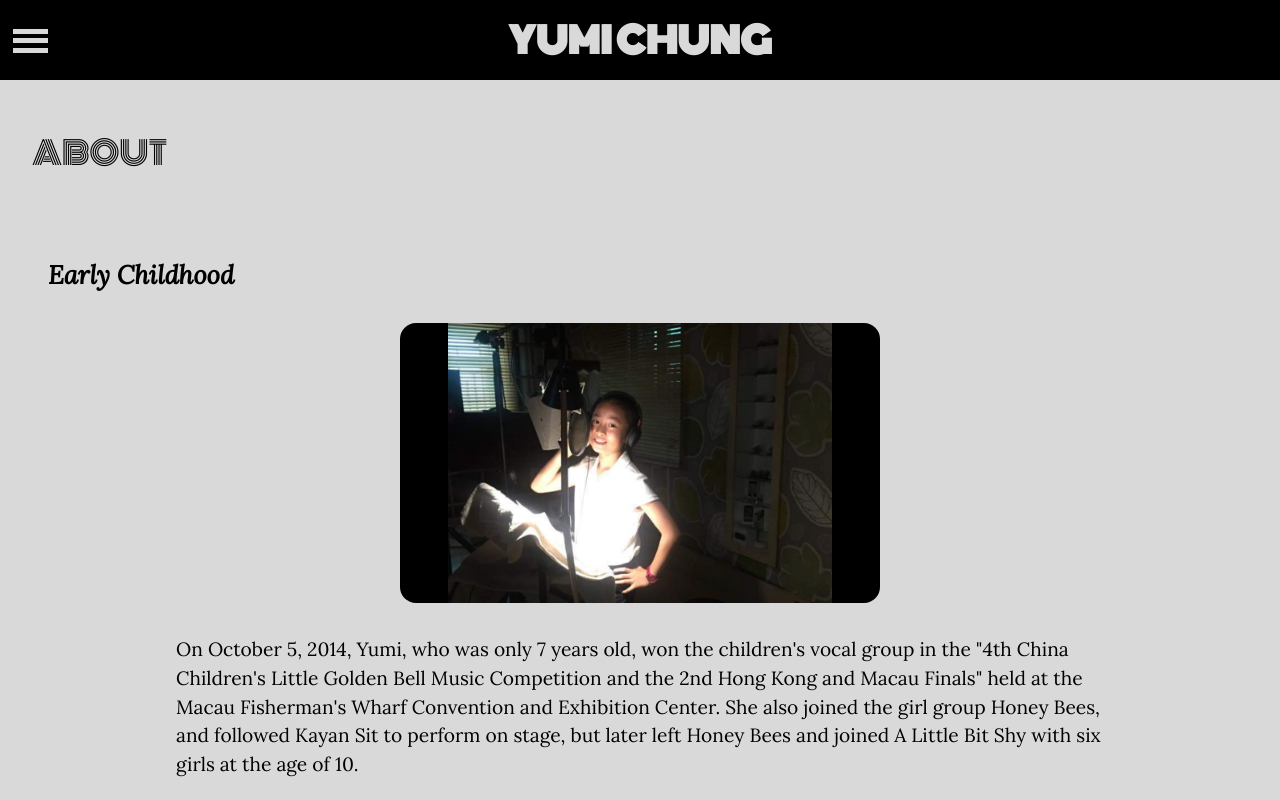
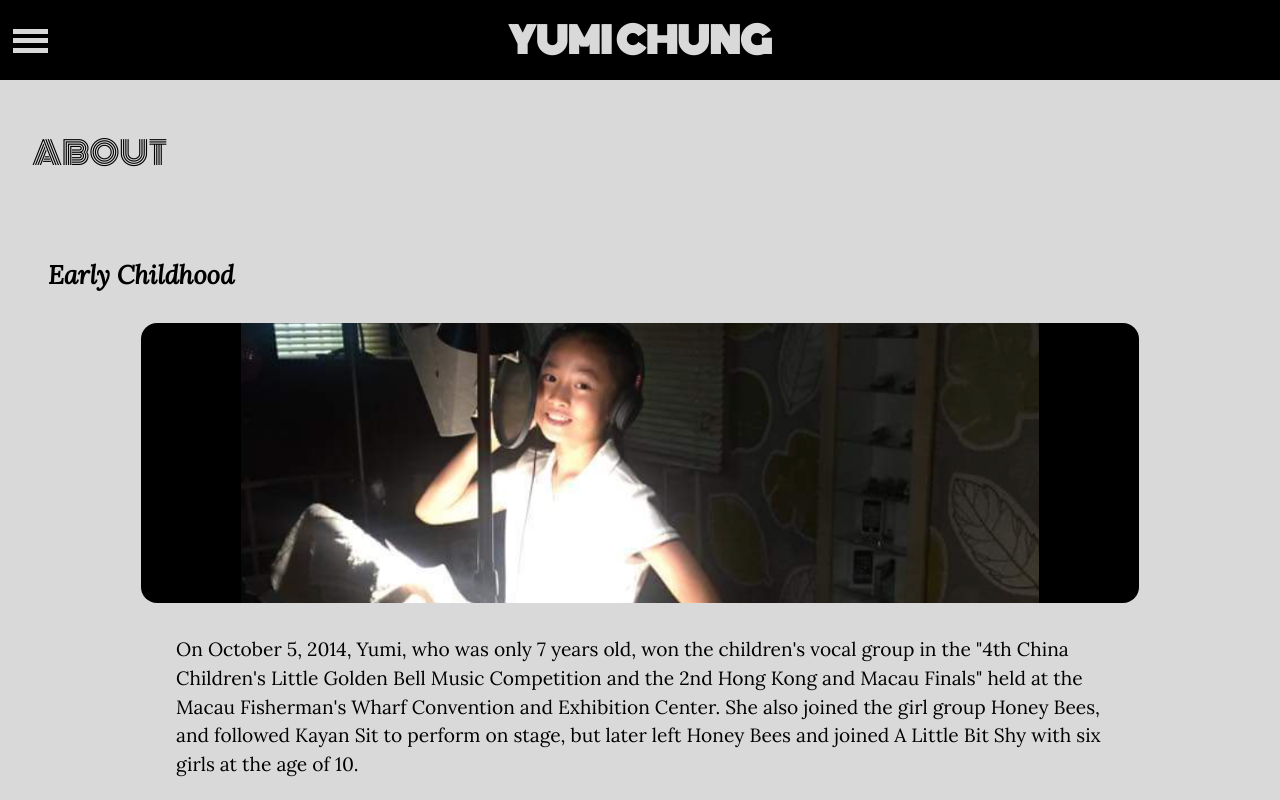
Before and after one commit to manisung/capstone-client, a React (Create React App) app: page /about in a window 1280 px wide. Shown: the top 800 px of the page. Built offline with nearby package versions, Linux system fonts and the light colour scheme; the HTML template or start-up script is replaced by a standard one; a web font is replaced by a local one.

Commit message:
edited the size of the image in about page

```diff
--- a/src/pages/AboutPage/AboutPage.scss
+++ b/src/pages/AboutPage/AboutPage.scss
@@ -44,7 +44,7 @@
     }
   }
   &__image-wrapper {
-    width: 60vh;
+    width: 80%;
     height: 35vh;
     background-color: $background-color-dark;
     display: flex;
```
